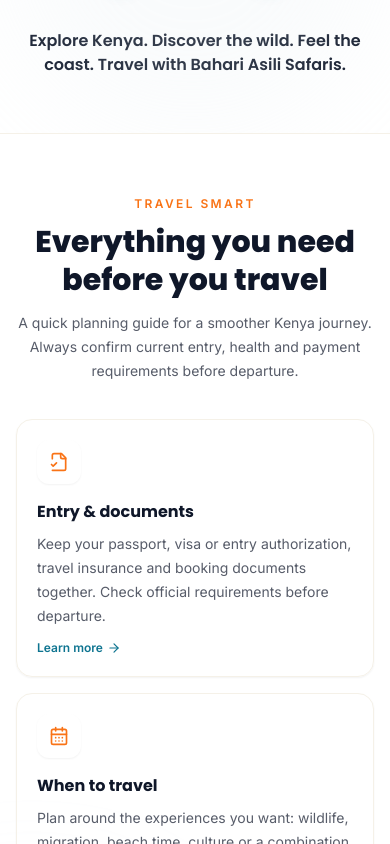
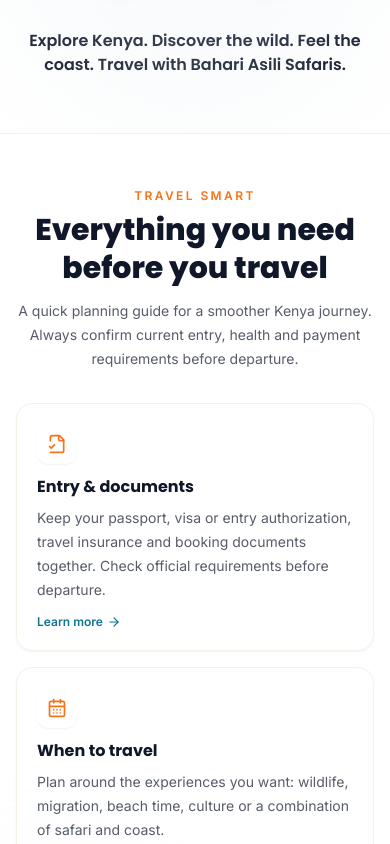
Before and after one commit to Sheddymae/bahari-asili-safaris, a Next.js app: page / in a window 390 px wide. Shown: the part 2720-3564 px from the top of the page. Built offline with nearby package versions, Linux system fonts and the light colour scheme; no server answers; the database is empty.

Commit message:
feat: redesign traveler essentials as responsive stacked cards

```diff
--- a/components/TravelerEssentials.tsx
+++ b/components/TravelerEssentials.tsx
@@ -17,7 +17,7 @@ export default function TravelerEssentials() {
       key={locale}
       lang={locale}
       dir={isRTL ? 'rtl' : 'ltr'}
-      className="relative overflow-hidden border-y border-sand-200 bg-white py-14 sm:py-16 lg:py-20"
+      className="traveler-essentials relative overflow-hidden border-y border-sand-200 bg-white py-12 sm:py-16 lg:py-20"
       aria-labelledby="traveler-essentials-title"
       data-traveler-locale={locale}
     >
@@ -25,22 +25,30 @@ export default function TravelerEssentials() {
       <div className="pointer-events-none absolute -right-24 bottom-0 h-72 w-72 rounded-full bg-safari-100/40 blur-3xl" />
       <div className="relative mx-auto max-w-7xl px-4 sm:px-6 lg:px-8">
         <AnimateOnScroll direction="up">
-          <div className="mx-auto mb-9 max-w-3xl text-center sm:mb-10">
-            <span className="mb-3 inline-block font-inter text-xs font-bold uppercase tracking-[0.2em] text-safari-500">{content.label}</span>
+          <div className="mx-auto mb-8 max-w-3xl text-center sm:mb-10">
+            <span className="mb-2 inline-block font-inter text-xs font-bold uppercase tracking-[0.2em] text-safari-500">{content.label}</span>
             <h2 id="traveler-essentials-title" className="font-poppins text-3xl font-extrabold leading-tight text-foreground sm:text-4xl lg:text-5xl">{content.title}</h2>
             <p className="mt-3 font-inter text-sm leading-6 text-foreground/70 sm:text-base sm:leading-7">{content.subtitle}</p>
           </div>
         </AnimateOnScroll>
-        <div key={`traveler-grid-${locale}`} className="grid gap-4 sm:grid-cols-2 lg:grid-cols-3">
+
+        <div key={`traveler-grid-${locale}`} className="traveler-essentials-grid grid gap-4 sm:grid-cols-2 lg:grid-cols-3">
           {content.items.map(({ title, text, href }, index) => {
             const Icon = ESSENTIAL_ICONS[index] ?? MapPinned;
             return (
-              <AnimateOnScroll key={`${locale}-${index}-${title}`} direction="up" delay={index * 50}>
-                <Link href={href} className="group flex h-full min-h-[180px] flex-col rounded-2xl border border-sand-200 bg-sand-50/60 p-5 shadow-sm transition-all duration-300 hover:-translate-y-1 hover:border-safari-300 hover:bg-white hover:shadow-[0_18px_45px_rgba(14,116,144,0.12)] focus:outline-none focus:ring-2 focus:ring-safari-400 focus:ring-offset-2 sm:p-6">
-                  <div className="mb-4 flex h-11 w-11 items-center justify-center rounded-xl bg-white text-safari-500 shadow-sm transition-all duration-300 group-hover:bg-safari-500 group-hover:text-white group-hover:shadow-[0_0_22px_rgba(249,115,22,0.35)]"><Icon className="h-5 w-5" /></div>
-                  <h3 className="font-poppins text-base font-bold text-foreground sm:text-lg">{title}</h3>
-                  <p className="mt-2 flex-1 font-inter text-sm leading-6 text-foreground/70">{text}</p>
-                  <span className="mt-3 inline-flex items-center gap-1 font-inter text-xs font-bold text-ocean-700 transition-all duration-300 group-hover:gap-2">{content.learnMore} <ArrowRight className="h-3.5 w-3.5" /></span>
+              <AnimateOnScroll key={`${locale}-${index}-${title}`} direction="up" delay={index * 45}>
+                <Link
+                  href={href}
+                  className="traveler-essential-card group flex h-full min-h-[170px] flex-col rounded-2xl border border-sand-200 bg-sand-50/70 p-5 shadow-sm focus:outline-none focus:ring-2 focus:ring-safari-400 focus:ring-offset-2 sm:p-6"
+                >
+                  <div className="mb-3 flex h-10 w-10 shrink-0 items-center justify-center rounded-xl bg-white text-safari-500 shadow-sm sm:mb-4 sm:h-11 sm:w-11">
+                    <Icon className="h-5 w-5" />
+                  </div>
+                  <h3 className="font-poppins text-base font-bold leading-snug text-foreground sm:text-lg">{title}</h3>
+                  <p className="traveler-essential-description mt-2 flex-1 font-inter text-sm leading-6 text-foreground/70">{text}</p>
+                  <span className="mt-3 inline-flex items-center gap-1 font-inter text-xs font-bold text-ocean-700">
+                    {content.learnMore} <ArrowRight className="h-3.5 w-3.5 transition-transform duration-300 group-hover:translate-x-1" />
+                  </span>
                 </Link>
               </AnimateOnScroll>
             );
```
